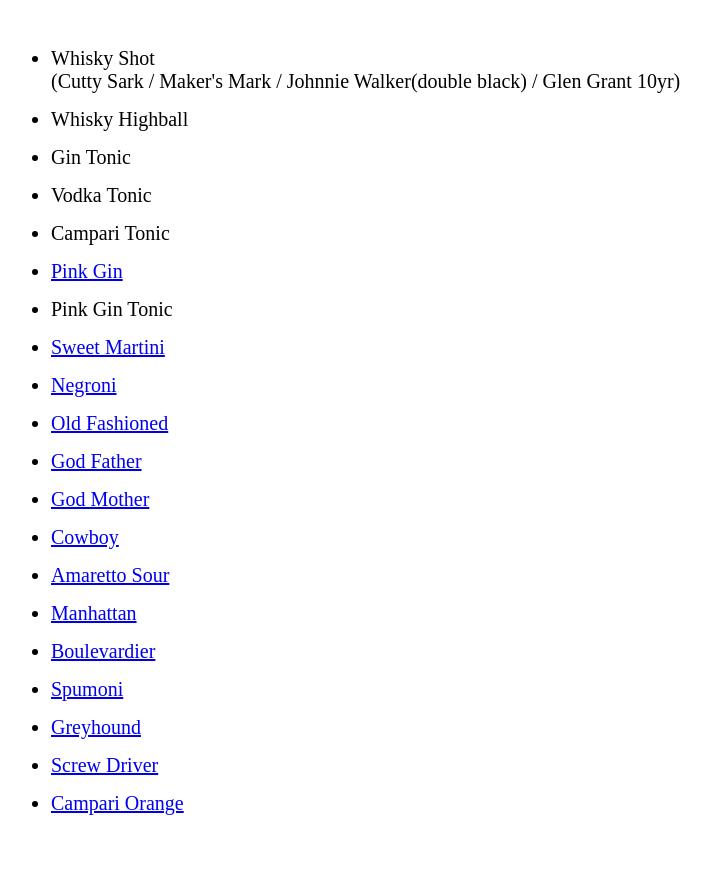
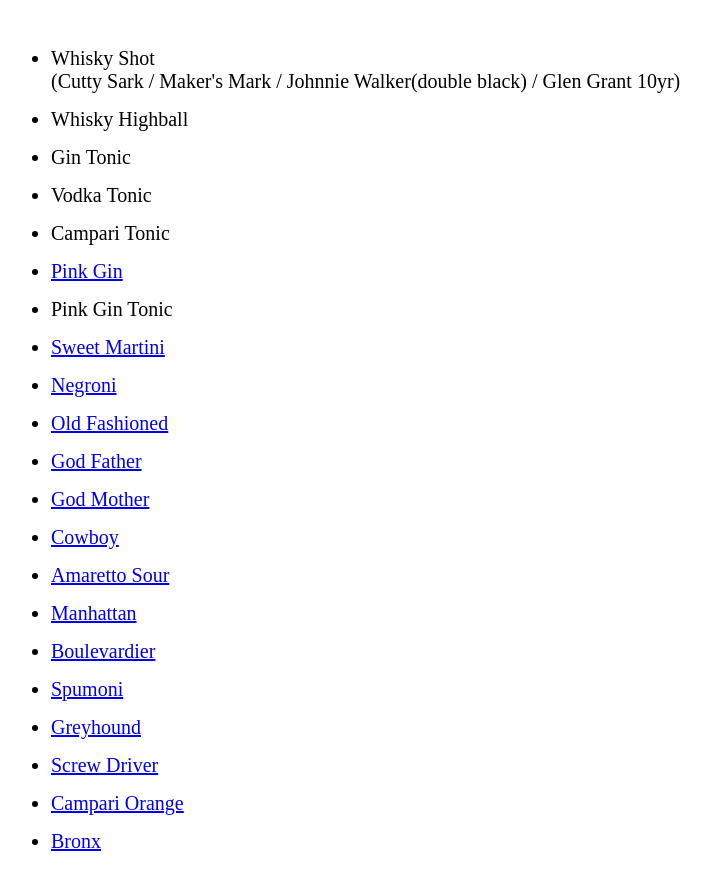
Before and after one commit to gloglow/kantanmenu, a plain HTML site: page index.html in a window 1280 px wide. Shown: the part 111-980 px from the top of the page, without its empty margins (77-788 px from the left). Before the commit the page ends 942 px from the top, so only its background shows below. Drawn offline with Linux system fonts and the light colour scheme.

Commit message:
Add files via upload

```diff
--- a/index.html
+++ b/index.html
@@ -38,6 +38,7 @@
             <li><a href="https://www.google.com/search?q=greyhound+cocktail&tbm=isch&ved=2ahUKEwi7x5aEn4b8AhV0TPUHHT9aDjIQ2-cCegQIABAA&oq=greyhound+cocktail&gs_lcp=CgNpbWcQAzIGCAAQBxAeMgYIABAHEB4yBggAEAcQHjIICAAQBRAHEB4yCAgAEAUQBxAeOgUIABCABDoHCAAQgAQQGDoHCAAQgAQQEzoICAAQBxAeEBNQnAdYvRxglh1oAXAAeACAAWmIAfMIkgEEMTAuMpgBAKABAaoBC2d3cy13aXotaW1nwAEB&sclient=img&ei=IqSgY7uuN_SY1e8Pv7S5kAM&bih=706&biw=767&hl=ko">Greyhound</a></li>
             <li><a href="https://www.google.com/search?q=screwdriver+cocktail&source=lnms&tbm=isch&sa=X&ved=2ahUKEwioysKc5Yf8AhUO62EKHQaBB9EQ_AUoAXoECAEQAw&biw=767&bih=706&dpr=1.25">Screw Driver</a></li>
             <li><a href="https://www.google.com/search?q=campari+orange&tbm=isch&ved=2ahUKEwjqgaCd5Yf8AhWdTPUHHYpDDoIQ2-cCegQIABAA&oq=campari+orange&gs_lcp=CgNpbWcQAzIFCAAQgAQyBAgAEB4yBAgAEB4yBAgAEB4yBAgAEB4yBAgAEB4yBggAEAgQHjIECAAQHjIECAAQHjIECAAQHjoGCAAQBxAeUJEFWMEeYO0eaAJwAHgAgAF-iAGMDZIBBDExLjaYAQCgAQGqAQtnd3Mtd2l6LWltZ7ABAMABAQ&sclient=img&ei=9XOhY6qzK52Z1e8Pioe5kAg&bih=706&biw=767">Campari Orange</a></li>
+            <li><a href="https://www.google.com/search?q=cocktail+bronx&tbm=isch&ved=2ahUKEwjm_Ja_5of8AhWnTPUHHZ2fDL4Q2-cCegQIABAA&oq=cocktail+bronx&gs_lcp=CgNpbWcQAzIECAAQHjIGCAAQCBAeMgYIABAIEB46BQgAEIAEOgcIABCABBATOgYIABAeEBM6CAgAEAUQHhATOggIABAIEB4QE1CYAljBEmCXFmgAcAB4AIABaogB_QqSAQQxMS40mAEAoAEBqgELZ3dzLXdpei1pbWfAAQE&sclient=img&ei=SXWhY6a0EqeZ1e8Pnb-y8As&bih=714&biw=1536">Bronx</a></li>
         </ul>
     </body>
 </html>
```
